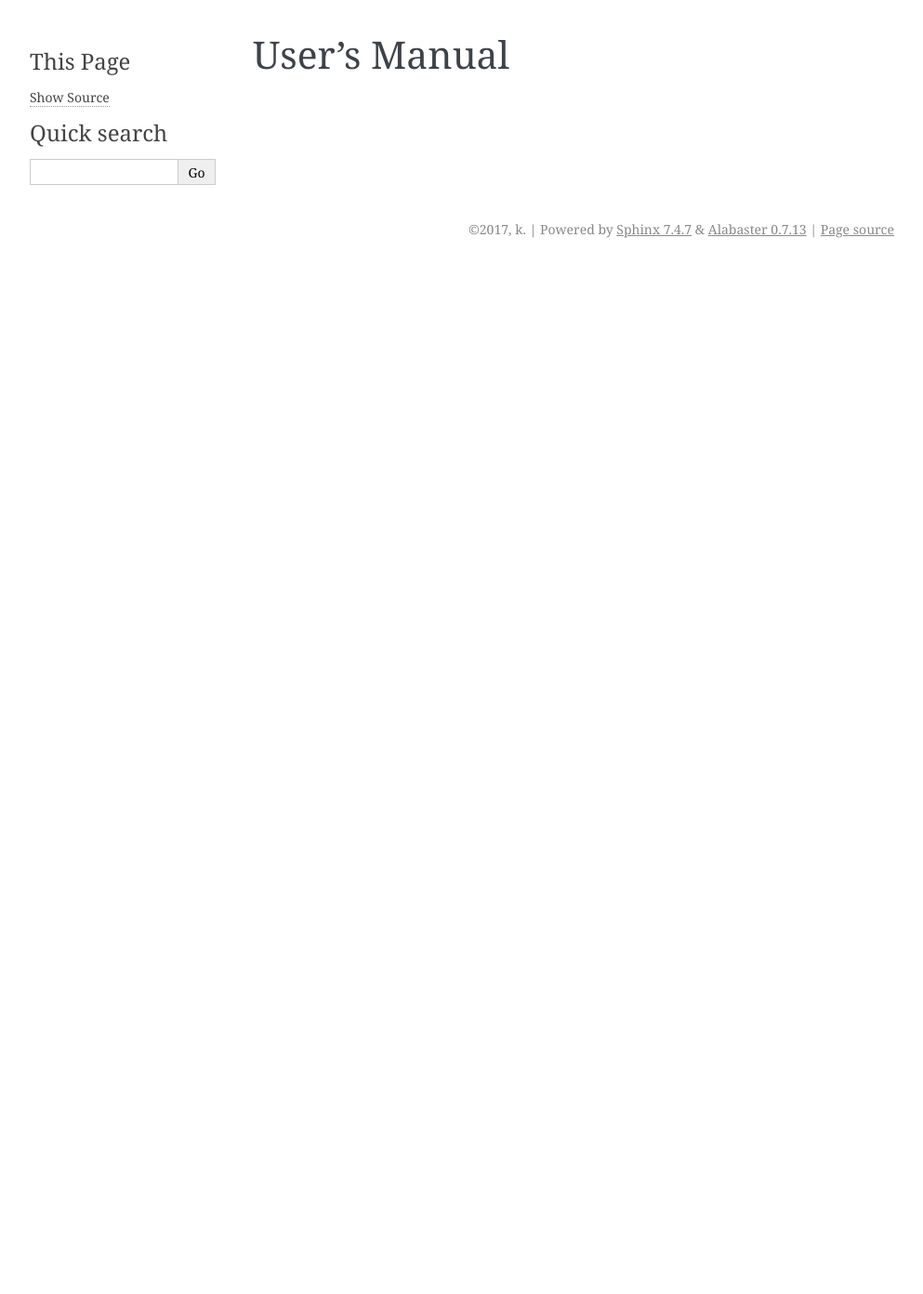
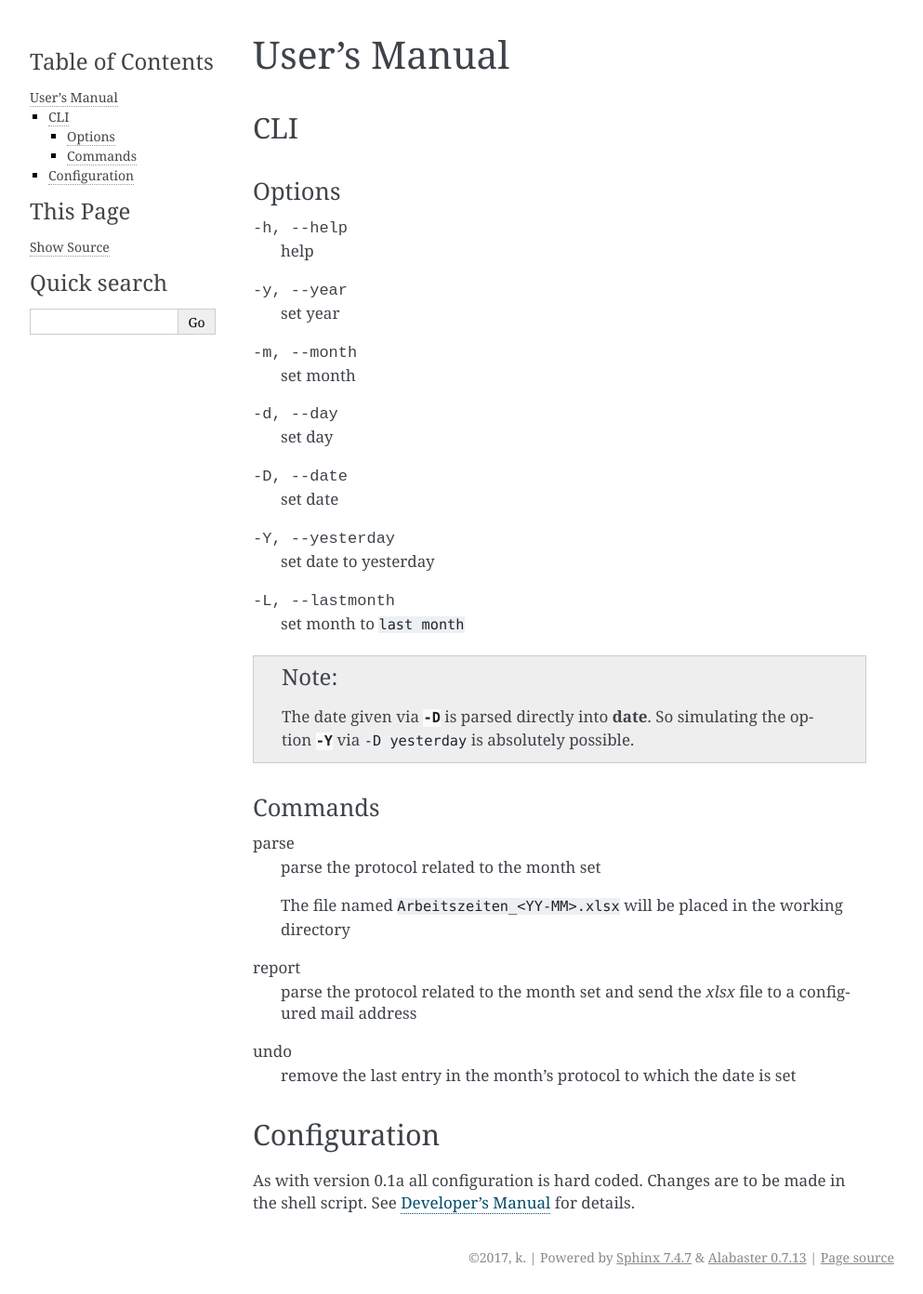
Before and after one commit to karlsebal/tick, a Sphinx documentation site: the page built from doc/source/usermanual.rst, in a window 1280 px wide. Shown: the whole page at 93% size, without its empty margins (148-1141 px from the left). Built offline with Sphinx 7.4.7, drawn with Linux system fonts in a browser that asks for light colours; before the commit the page ends 900 px from its top, so only the background shows below that.

Commit message:
added some doc stuff

```diff
--- a/doc/source/usermanual.rst
+++ b/doc/source/usermanual.rst
@@ -1,2 +1,41 @@
 User’s Manual
 *************
+
+CLI
+===
+
+Options
+^^^^^^^
+
+-h, --help    help
+-y, --year    set year
+-m, --month	  set month
+-d, --day	  set day
+-D, --date	  set date
+-Y, --yesterday   set date to yesterday
+-L, --lastmonth   set month to ``last month``
+
+.. note::
+   The date given via :option:`-D` is parsed directly into :program:`date`. So simulating the option :option:`-Y` via ``-D yesterday`` is absolutely possible.
+
+Commands
+^^^^^^^^
+
+parse
+   parse the protocol related to the month set
+
+   The file named :file:`Arbeitszeiten_<YY-MM>.xlsx` will be placed in the working directory
+
+report
+   parse the protocol related to the month set and send the `xlsx` file to a configured mail address
+
+undo
+   remove the last entry in the month’s protocol to which the date is set
+
+Configuration
+=============
+
+As with version |release| all configuration is hard coded. Changes are to be made in the shell script. See :doc:`devmanual` for details.
+
+
+.. vim: ai sts=3 ts=3 sw=3 expandtab ft=rst
```
Also changed, not shown: doc/source/devmanual.rst (+8 -5 lines), 9 other files.
